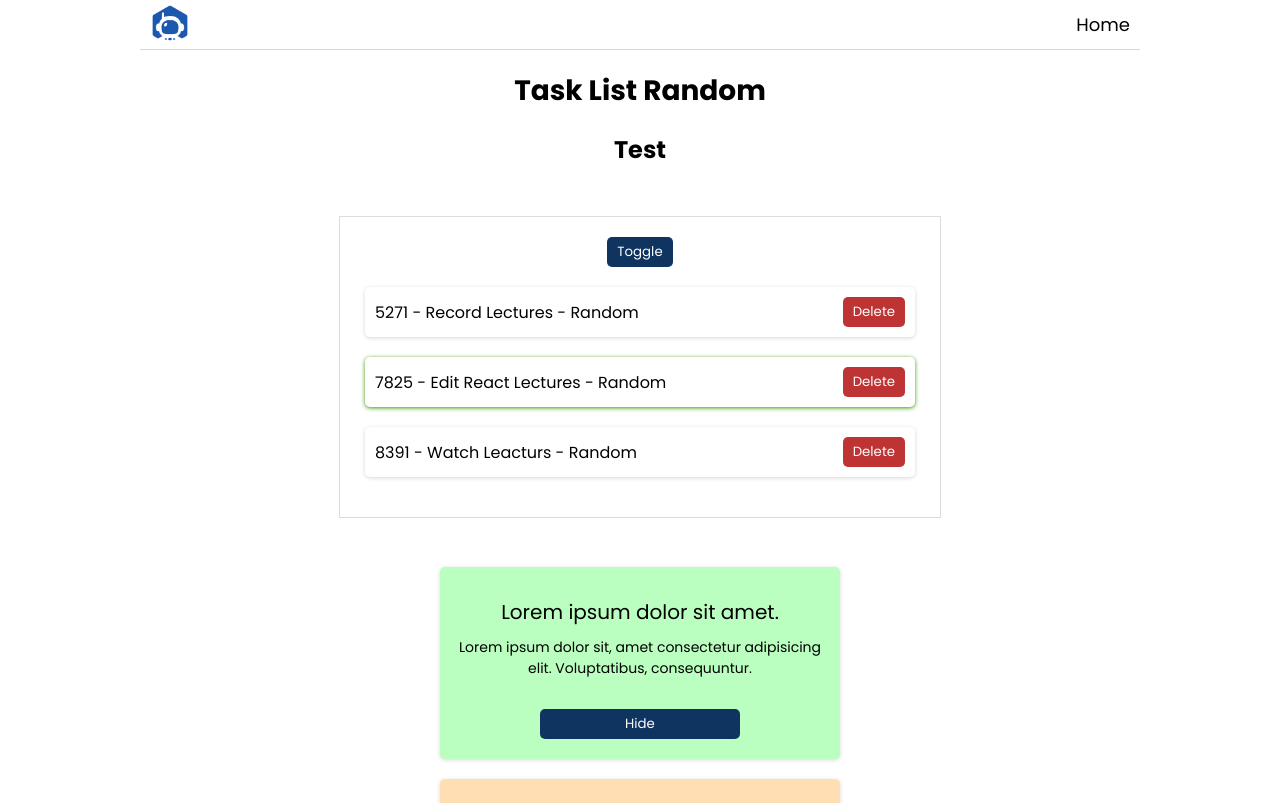
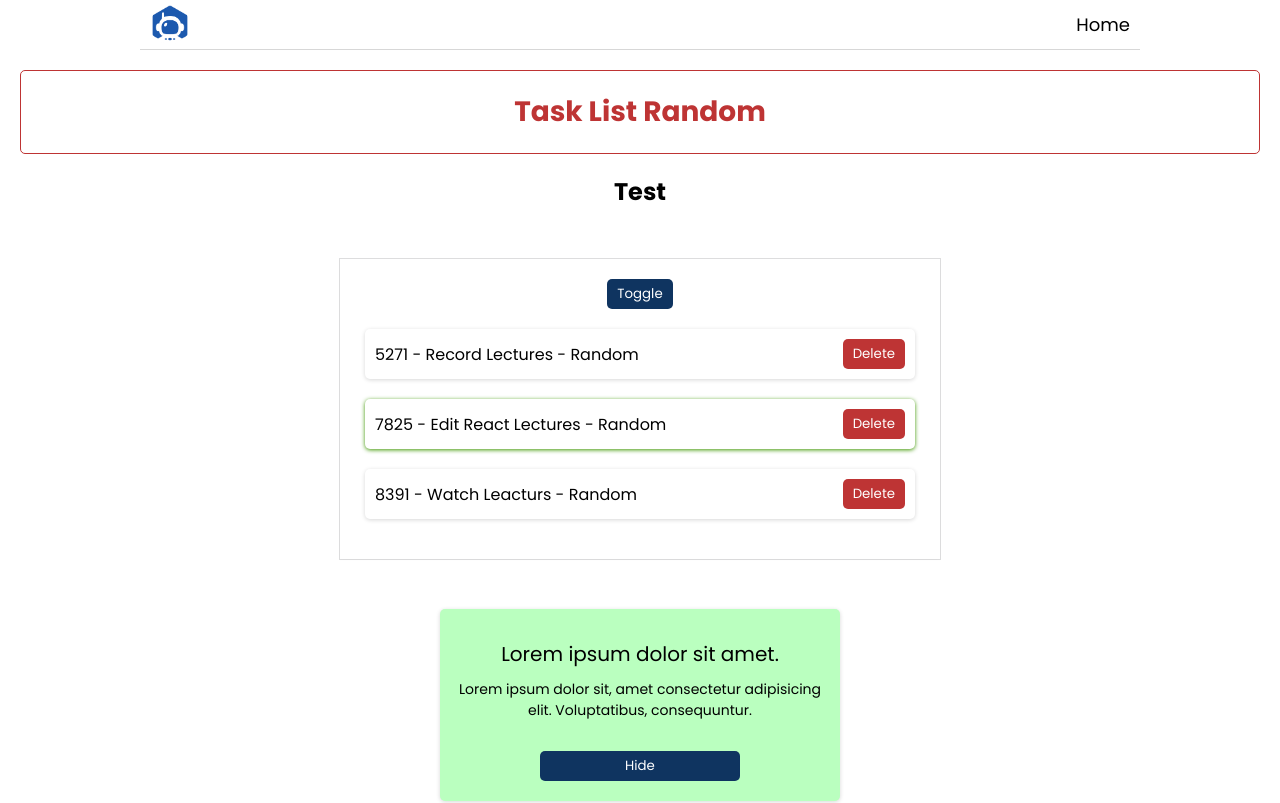
Before and after one commit to Nimesh-Kavinda/Practicing_React, a React (Create React App) app in the folder 04_Styling_React_Application/: page / in a window 1280 px wide. Shown: the top 803 px of the page. Built offline with nearby package versions, Linux system fonts and the light colour scheme.

Commit message:
Learned about inline Styling in react

```diff
--- a/04_Styling_React_Application/src/components/TaskList.js
+++ b/04_Styling_React_Application/src/components/TaskList.js
@@ -26,6 +26,12 @@ export const TaskList = ({title,subtitle,info}) => {
       ]);
 
       const [show , setShow] = useState(true);
+      const styles = {
+        color : "#be3434",
+        border: "1px solid #be3434",
+        borderRadius : "5px",
+        padding: "20px"
+      }
 
       function handleDelete(id){
         setTasks(tasks.filter(task => id !== task.id));
@@ -33,7 +39,7 @@ export const TaskList = ({title,subtitle,info}) => {
 
   return (
     <div className='tasklist'>
-        <h1>Task List {title}</h1>
+        <h1 style={styles}>Task List {title}</h1>
         <h2>{subtitle}</h2>
     <ul>
         <button className='trigger' onClick={() => setShow(!show)}>Toggle</button>
```
